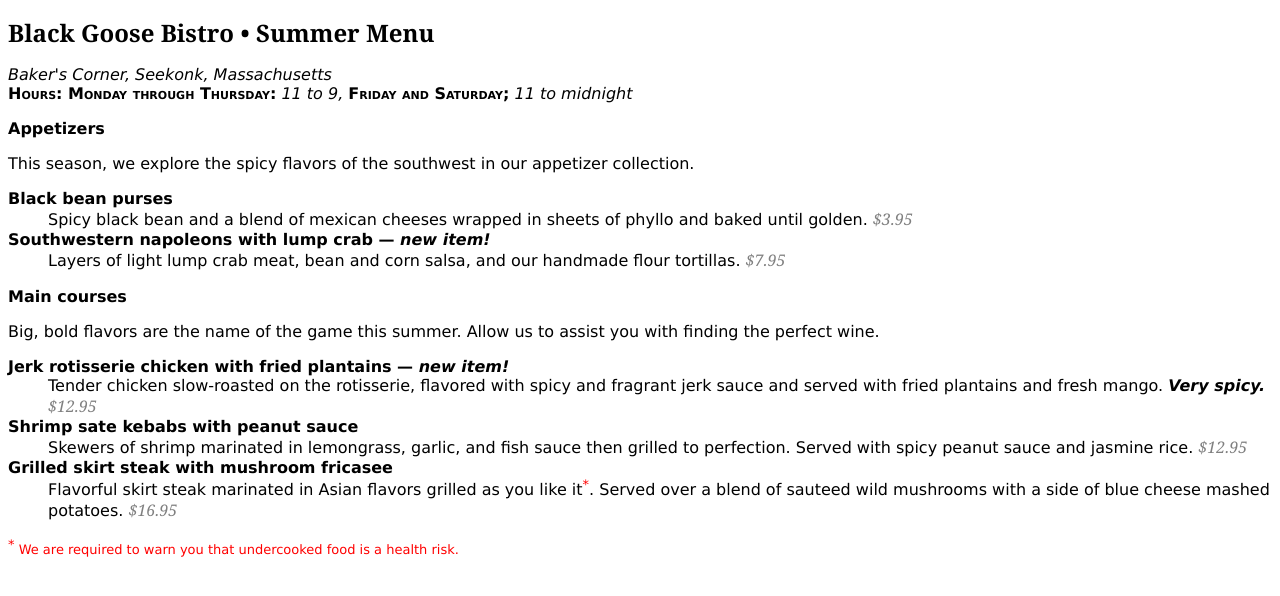
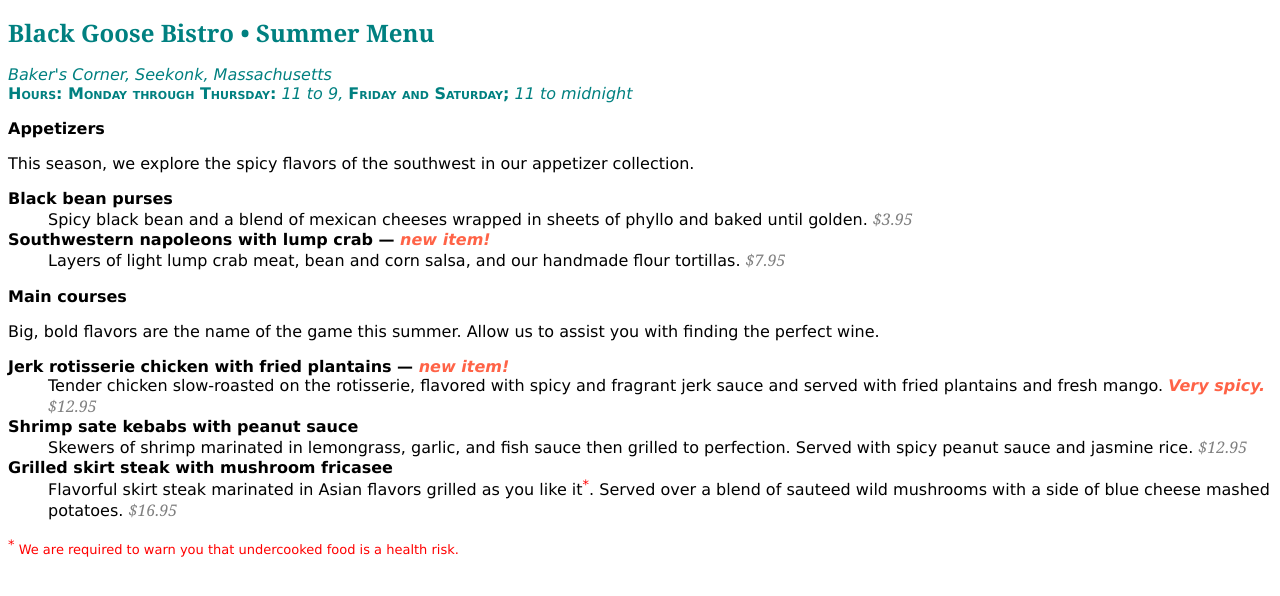
Before and after one commit to 29knzb2azB5ntoWp/29knzb2azB5ntoWp.github.io, a plain HTML site: page Chapter12/menu.html in a window 1280 px wide. Drawn offline with Linux system fonts and the light colour scheme; a web font is replaced by a local one.

Commit message:
Fix The Menu

```diff
--- a/Chapter12/menu.html
+++ b/Chapter12/menu.html
@@ -15,11 +15,13 @@
     h2 {font-size: 1em;}
     dt { font-weight: bold; }
     strong { font-style: italic;}
-    dt.strong {color: tomato;}
+    strong {color: tomato;}
     #info p {font-style: italic;}
+    #info {color: teal}
     .price {font-family: Georgia, serif; font-style: italic; color: gray;}
     .label {font-weight: bold; font-variant: small-caps; font-style: normal;}
     p.warning, sup {font-size: small; color: red;}
+
 </style>
 
 </head>
```
